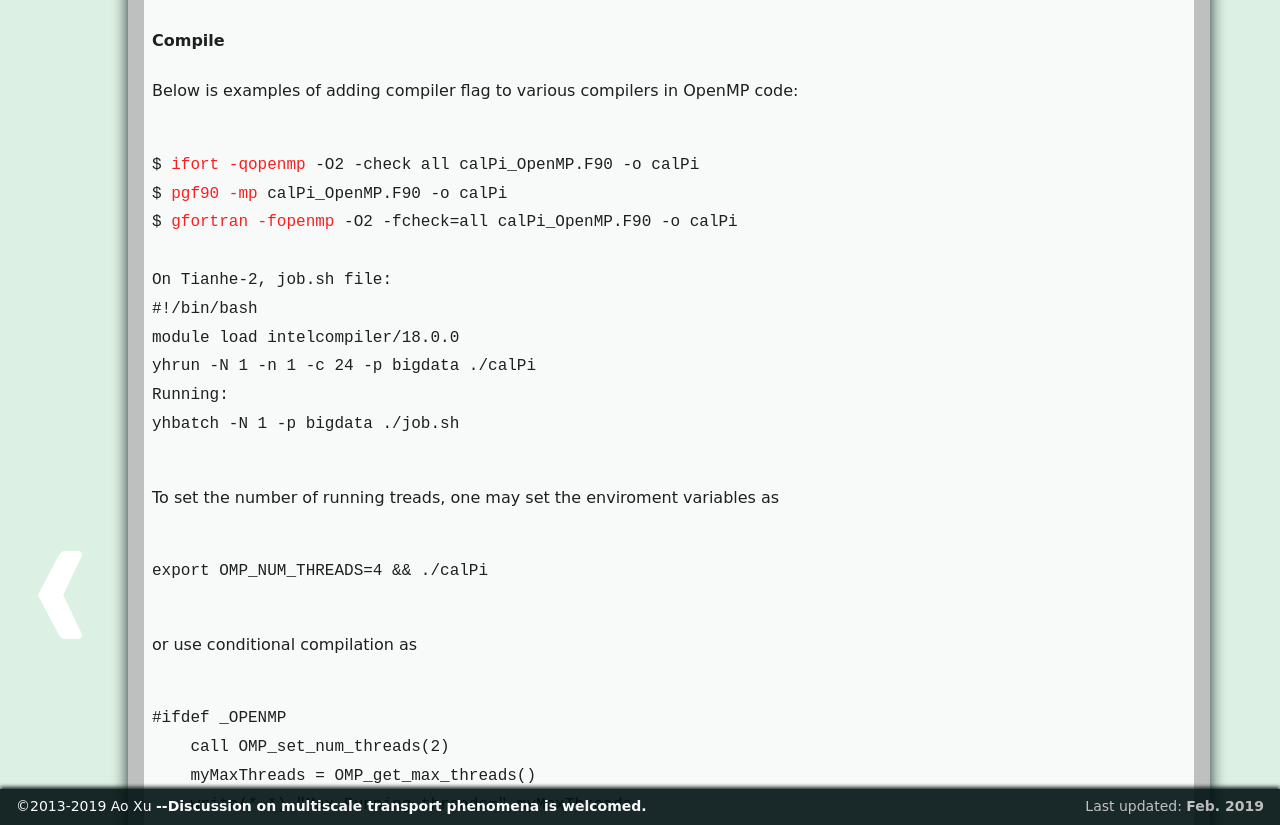
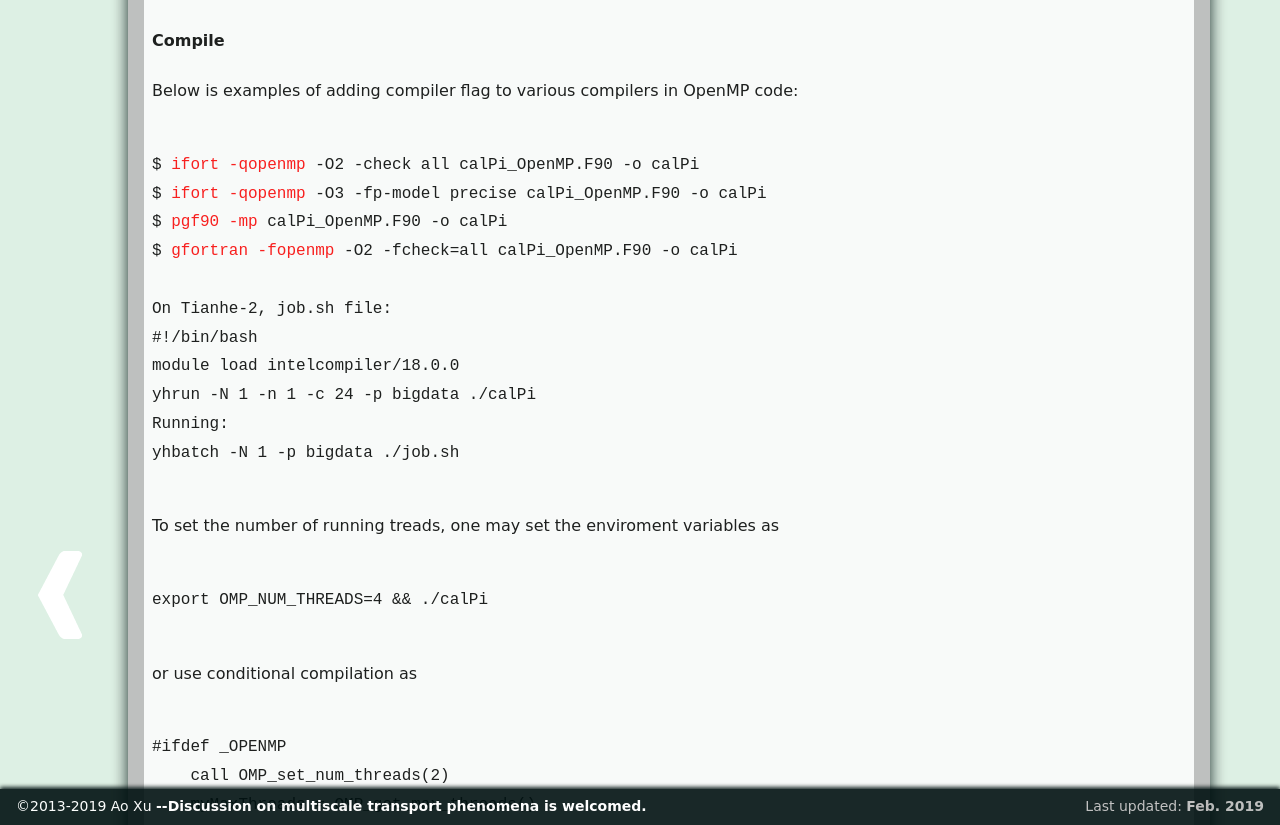
Before and after one commit to xuaoxiqi/xuaoxiqi.github.io, a Jekyll site: the page built from research_HPC_OpenMP.html, in a window 1280 px wide and 900 px high, scrolled down 542 px, cut to the strip 75-900 px from the top of the window. Built offline with Jekyll 4.4.1, drawn with Linux system fonts in a browser that asks for light colours; some web fonts are replaced.

Commit message:
minor edit

```diff
--- a/research_HPC_OpenMP.html
+++ b/research_HPC_OpenMP.html
@@ -29,6 +29,7 @@ It fits shared-memory parallel computers (SMPs).
 Below is examples of adding compiler flag to various compilers in OpenMP code:
 			<pre> <code>
 $ <font color="red">ifort -qopenmp</font> -O2 -check all calPi_OpenMP.F90 -o calPi
+$ <font color="red">ifort -qopenmp</font> -O3 -fp-model precise calPi_OpenMP.F90 -o calPi
 $ <font color="red">pgf90 -mp</font> calPi_OpenMP.F90 -o calPi
 $ <font color="red">gfortran -fopenmp</font> -O2 -fcheck=all calPi_OpenMP.F90 -o calPi
 
```
